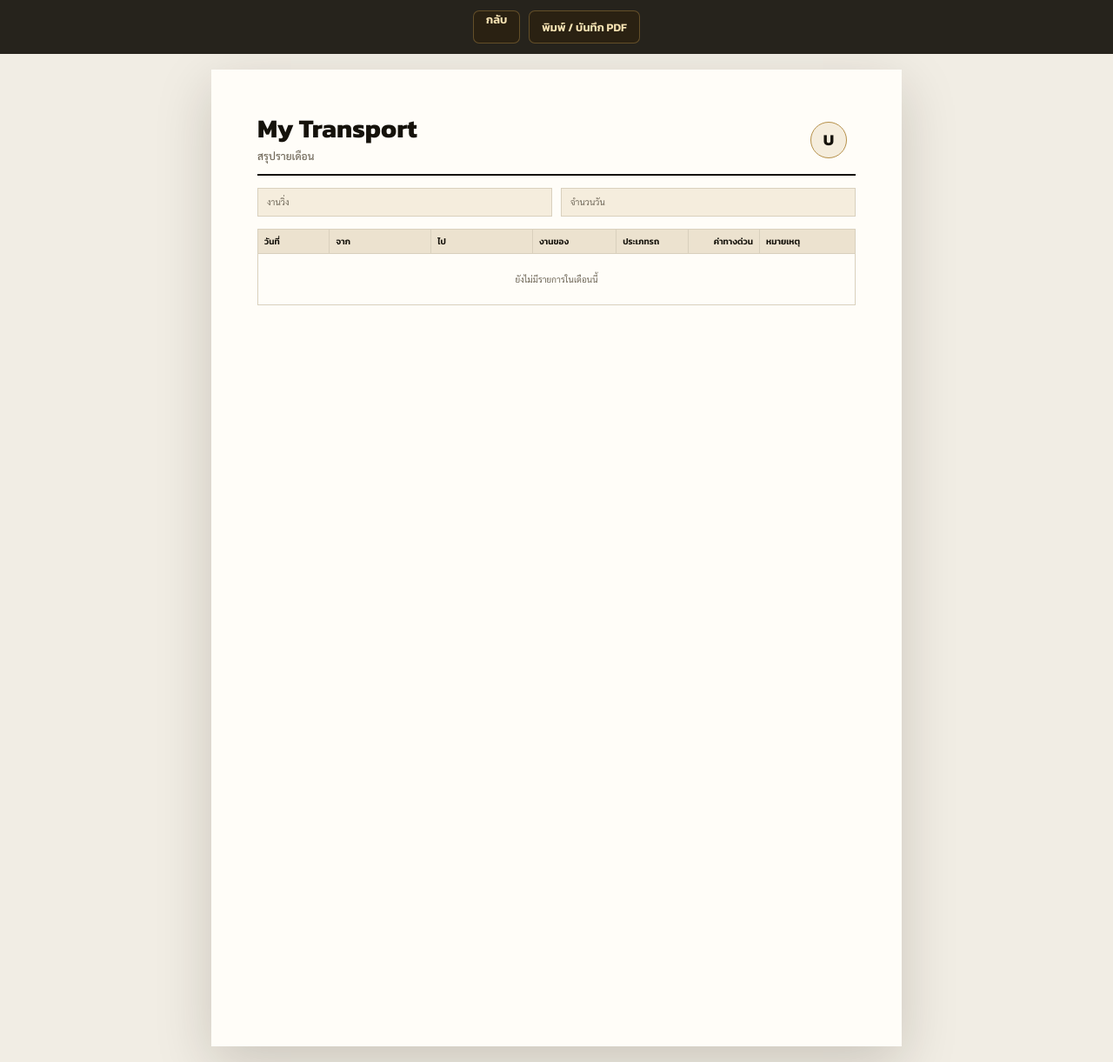
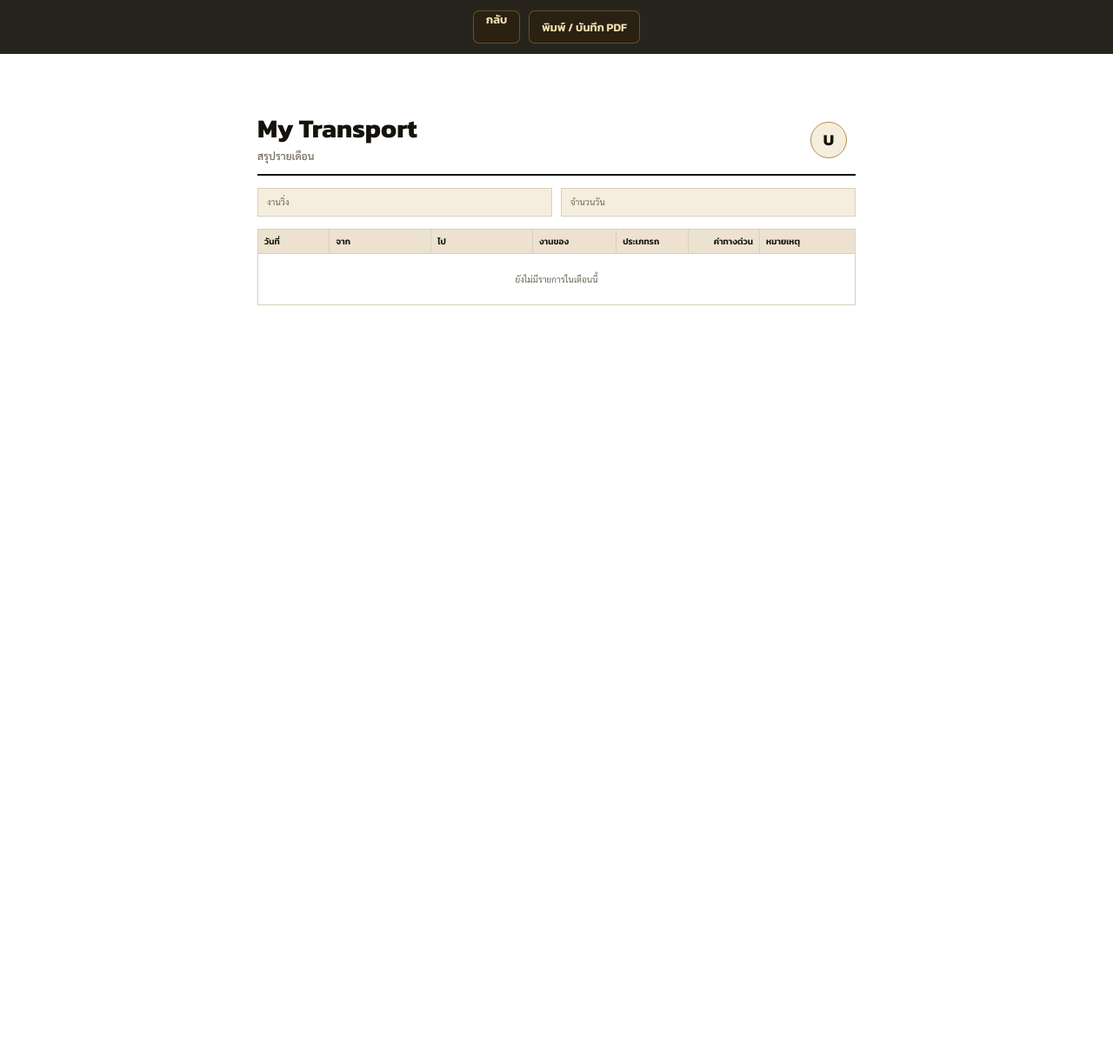
Before and after one commit to bksw007/My-Transport, a Flask app: template templates/monthly_report.html in a window 1280 px wide. Shown: the whole page at 87% size. Run offline with Flask 3, Linux system fonts and the light colour scheme; the template is opened without the code that fills it, so the values that code supplies are empty; the visitor is signed in with stand-in values (Sample User, id 1); some libraries are stand-ins or nearby versions.

Commit message:
Remove report page background

```diff
--- a/templates/monthly_report.html
+++ b/templates/monthly_report.html
@@ -12,7 +12,6 @@
         --ink: #15120b;
         --muted: #6f6758;
         --line: #d9d0bd;
-        --paper: #fffdf8;
         --gold: #b69049;
         --soft: #f5eddd;
       }
@@ -21,7 +20,7 @@
 
       body {
         margin: 0;
-        background: #f1ede4;
+        background: #fff;
         color: var(--ink);
         font-family: 'Sarabun', sans-serif;
         font-size: 12px;
@@ -58,8 +57,7 @@
         min-height: 297mm;
         margin: 18px auto;
         padding: 14mm;
-        background: var(--paper);
-        box-shadow: 0 20px 60px rgba(31,24,10,0.18);
+        background: #fff;
       }
 
       .report-head {
```
